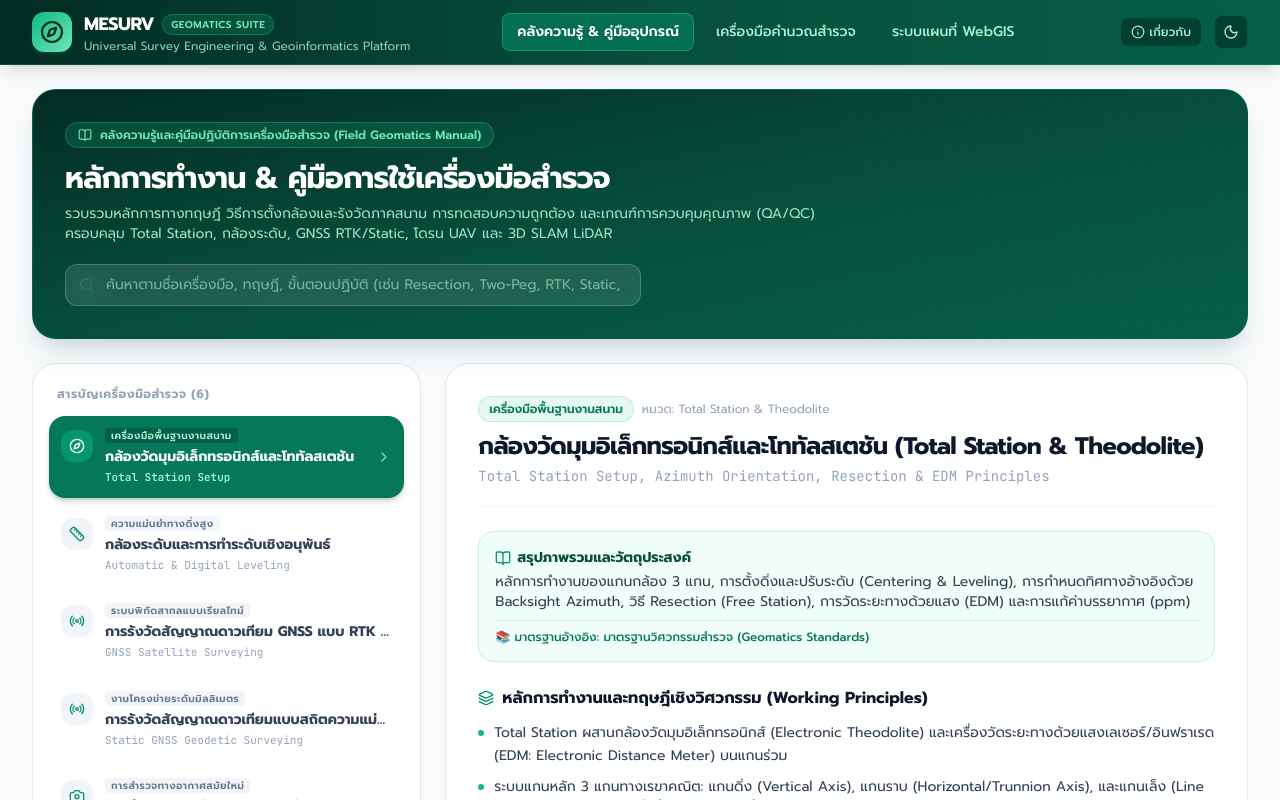
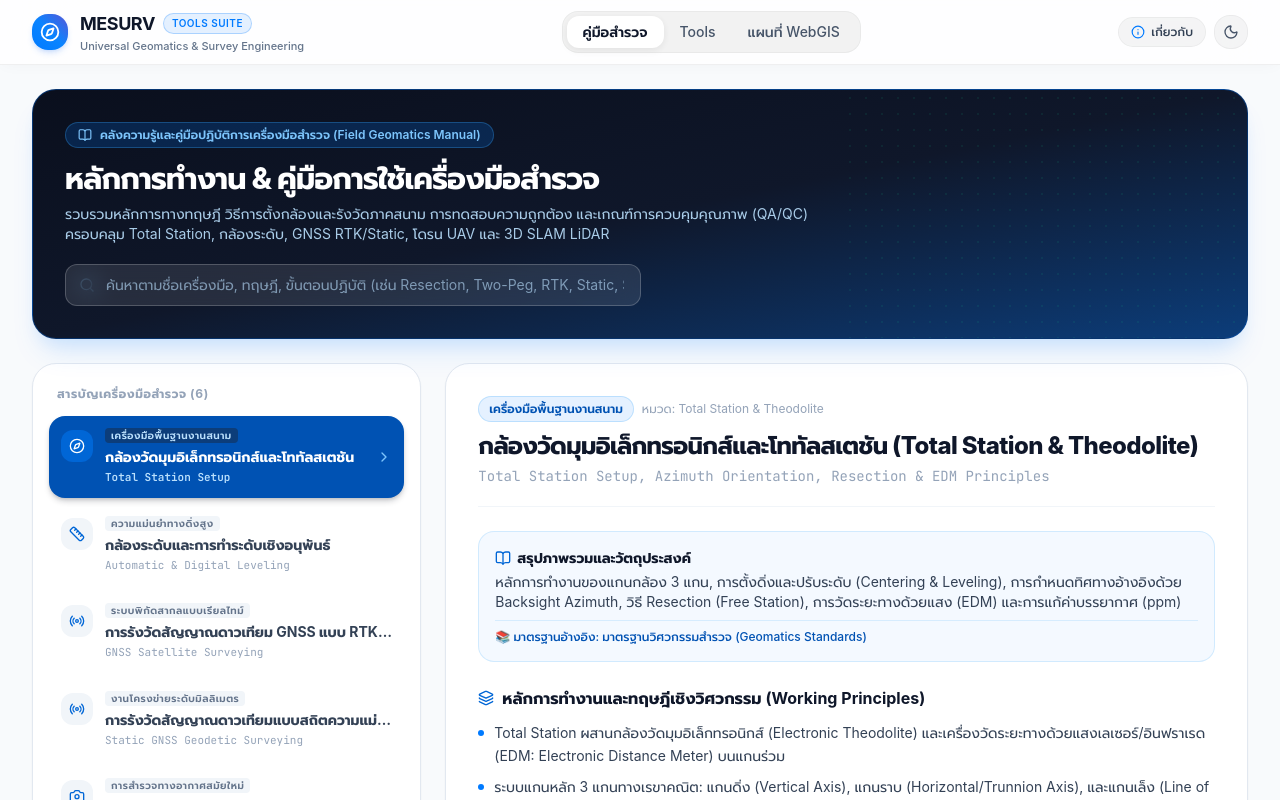
Before and after one commit to methastrategy/mesurvey-website, a React (Vite) app: page / in a window 1280 px wide. Shown: the top 800 px of the page. Built offline with nearby package versions, Linux system fonts and the light colour scheme; what proj4 would draw is missing.

Commit message:
feat: redesign UI/UX with Apple iOS 18 design system, rename to Tools, and standardize benchmark codes

```diff
--- a/src/components/calculator/CalculatorHub.tsx
+++ b/src/components/calculator/CalculatorHub.tsx
@@ -42,8 +42,26 @@ export const CalculatorHub: React.FC<CalculatorHubProps> = ({ onPlotOnMap }) =>
   return (
     <div className="space-y-6 pb-12">
 
-      {/* Sub-Tab Navigation */}
-      <div className="grid grid-cols-2 md:grid-cols-4 gap-2 sm:gap-3">
+      {/* Tools Section Header */}
+      <div className="flex flex-col sm:flex-row sm:items-center sm:justify-between gap-3 pb-1 border-b border-black/[0.05] dark:border-white/[0.06]">
+        <div>
+          <div className="flex items-center space-x-2">
+            <span className="px-2.5 py-0.5 text-[10px] font-semibold tracking-wider uppercase rounded-full bg-ios-blue/10 dark:bg-ios-blue/20 text-ios-blue dark:text-ios-blueDark border border-ios-blue/25">
+              Tools Suite
+            </span>
+            <span className="text-xs text-slate-400">|</span>
+            <span className="text-xs text-slate-500 dark:text-slate-400 font-mono">
+              Geodesy & Field Algorithms
+            </span>
+          </div>
+          <h2 className="text-xl sm:text-2xl font-bold text-slate-900 dark:text-white mt-1 tracking-tight">
+            เครื่องมือคำนวณวิศวกรรมสำรวจ
+          </h2>
+        </div>
+      </div>
+
+      {/* iOS Native Segmented Bar */}
+      <div className="p-1.5 rounded-2xl bg-black/[0.04] dark:bg-white/[0.06] border border-black/[0.04] dark:border-white/[0.06] backdrop-blur-xl grid grid-cols-2 lg:grid-cols-4 gap-1.5">
         {tabs.map((tab) => {
           const Icon = tab.icon;
           const isActive = activeSubTab === tab.id;
@@ -51,26 +69,24 @@ export const CalculatorHub: React.FC<CalculatorHubProps> = ({ onPlotOnMap }) =>
             <button
               key={tab.id}
               onClick={() => setActiveSubTab(tab.id as any)}
-              className={`p-3.5 sm:p-4 rounded-2xl text-left transition-all duration-200 border flex flex-col justify-between ${
+              className={`p-3 rounded-xl text-left transition-all duration-200 flex items-center space-x-3 ${
                 isActive
-                  ? 'bg-survey-700 text-white border-survey-600 shadow-md shadow-survey-900/20'
-                  : 'bg-white dark:bg-slate-900 text-slate-700 dark:text-slate-300 border-slate-200 dark:border-slate-800 hover:border-survey-500/50 hover:bg-slate-50 dark:hover:bg-slate-800/60'
+                  ? 'bg-white dark:bg-[#2c2d33] text-slate-900 dark:text-white shadow-[0_2px_8px_rgba(0,0,0,0.08)] font-semibold'
+                  : 'text-slate-600 dark:text-slate-400 hover:text-slate-900 dark:hover:text-white hover:bg-black/[0.02] dark:hover:bg-white/[0.03]'
               }`}
             >
-              <div className="flex items-center justify-between mb-2">
-                <div className={`p-2 rounded-xl ${
-                  isActive ? 'bg-survey-600 text-white' : 'bg-slate-100 dark:bg-slate-800 text-survey-600 dark:text-survey-400'
-                }`}>
-                  <Icon className="w-4 h-4" />
-                </div>
+              <div className={`p-2 rounded-xl shrink-0 transition-colors ${
+                isActive
+                  ? 'bg-ios-blue text-white shadow-sm shadow-blue-500/30'
+                  : 'bg-black/[0.04] dark:bg-white/[0.06] text-slate-500 dark:text-slate-400'
+              }`}>
+                <Icon className="w-4 h-4" />
               </div>
-              <div>
-                <span className="font-bold text-xs sm:text-sm block leading-snug">
+              <div className="min-w-0">
+                <span className="font-bold text-xs sm:text-sm block truncate leading-snug">
                   {tab.label}
                 </span>
-                <span className={`text-[10px] block mt-0.5 font-mono ${
-                  isActive ? 'text-survey-200' : 'text-slate-400 dark:text-slate-500'
-                }`}>
+                <span className="text-[10px] block truncate font-mono text-slate-400 dark:text-slate-500">
                   {tab.labelEn}
                 </span>
               </div>
--- a/src/components/layout/Header.tsx
+++ b/src/components/layout/Header.tsx
@@ -19,7 +19,7 @@ export const Header: React.FC<HeaderProps> = ({
 
   return (
     <>
-      <header className="sticky top-0 z-50 bg-gradient-to-r from-survey-950 via-survey-900 to-survey-800 text-white shadow-lg border-b border-survey-600/40">
+      <header className="sticky top-0 z-50 bg-white/80 dark:bg-[#16181d]/85 backdrop-blur-2xl border-b border-black/[0.06] dark:border-white/[0.08] shadow-[0_2px_15px_-3px_rgba(0,0,0,0.04)] transition-colors">
         <div className="max-w-7xl mx-auto px-4 sm:px-6 lg:px-8">
           <div className="flex items-center justify-between h-16">
 
@@ -28,75 +28,75 @@ export const Header: React.FC<HeaderProps> = ({
               onClick={() => setActiveTab('knowledge')}
               className="flex items-center space-x-3 cursor-pointer group"
             >
-              <div className="w-10 h-10 rounded-xl bg-gradient-to-br from-survey-500 to-survey-300 flex items-center justify-center shadow-md shadow-survey-900/50 group-hover:scale-105 transition-transform duration-200">
-                <Compass className="w-6 h-6 text-survey-950 stroke-[2.2]" />
+              <div className="w-9 h-9 rounded-2xl bg-gradient-to-tr from-[#007AFF] via-[#0A84FF] to-[#5856D6] flex items-center justify-center shadow-md shadow-blue-500/20 group-hover:scale-105 transition-transform duration-200">
+                <Compass className="w-5 h-5 text-white stroke-[2.2]" />
               </div>
               <div>
                 <div className="flex items-center space-x-2">
-                  <span className="font-bold text-lg tracking-tight text-white font-sans">
+                  <span className="font-bold text-lg tracking-tight text-slate-900 dark:text-white font-sans">
                     MESURV
                   </span>
-                  <span className="px-2 py-0.5 text-[10px] font-semibold tracking-wider uppercase rounded-full bg-survey-500/20 text-survey-300 border border-survey-500/40">
-                    Geomatics Suite
+                  <span className="px-2 py-0.5 text-[10px] font-semibold tracking-wider uppercase rounded-full bg-ios-blue/10 dark:bg-ios-blue/20 text-ios-blue dark:text-ios-blueDark border border-ios-blue/25">
+                    Tools Suite
                   </span>
                 </div>
-                <p className="text-xs text-survey-200/80 hidden sm:block">
-                  Universal Survey Engineering & Geoinformatics Platform
+                <p className="text-[11px] text-slate-500 dark:text-slate-400 hidden sm:block font-medium">
+                  Universal Geomatics & Survey Engineering
                 </p>
               </div>
             </div>
 
-            {/* Desktop Navigation Links */}
-            <nav className="hidden md:flex items-center space-x-1 lg:space-x-2">
+            {/* Desktop iOS Native Segmented Bar */}
+            <nav className="hidden md:flex items-center p-1 rounded-2xl bg-black/[0.05] dark:bg-white/[0.07] border border-black/[0.04] dark:border-white/[0.06] backdrop-blur-md">
               <button
                 onClick={() => setActiveTab('knowledge')}
-                className={`px-3.5 py-2 rounded-lg text-sm font-medium transition-all duration-200 ${
+                className={`px-4 py-1.5 rounded-xl text-xs sm:text-sm transition-all duration-200 ${
                   activeTab === 'knowledge'
-                    ? 'bg-survey-700/80 text-white shadow-sm border border-survey-400/40 font-semibold'
-                    : 'text-survey-200 hover:text-white hover:bg-survey-800/60'
+                    ? 'bg-white dark:bg-[#2c2d33] text-slate-900 dark:text-white shadow-[0_2px_8px_rgba(0,0,0,0.08)] font-semibold'
+                    : 'text-slate-600 dark:text-slate-400 hover:text-slate-900 dark:hover:text-white font-medium'
                 }`}
               >
-                คลังความรู้ & คู่มืออุปกรณ์
+                คู่มือสำรวจ
               </button>
               <button
                 onClick={() => setActiveTab('calculator')}
-                className={`px-3.5 py-2 rounded-lg text-sm font-medium transition-all duration-200 ${
+                className={`px-4 py-1.5 rounded-xl text-xs sm:text-sm transition-all duration-200 ${
                   activeTab === 'calculator'
-                    ? 'bg-survey-700/80 text-white shadow-sm border border-survey-400/40 font-semibold'
-                    : 'text-survey-200 hover:text-white hover:bg-survey-800/60'
+                    ? 'bg-white dark:bg-[#2c2d33] text-ios-blue dark:text-ios-blueDark shadow-[0_2px_8px_rgba(0,0,0,0.08)] font-semibold'
+                    : 'text-slate-600 dark:text-slate-400 hover:text-slate-900 dark:hover:text-white font-medium'
                 }`}
               >
-                เครื่องมือคำนวณสำรวจ
+                Tools
               </button>
               <button
                 onClick={() => setActiveTab('map')}
-                className={`px-3.5 py-2 rounded-lg text-sm font-medium transition-all duration-200 ${
+                className={`px-4 py-1.5 rounded-xl text-xs sm:text-sm transition-all duration-200 ${
                   activeTab === 'map'
-                    ? 'bg-survey-700/80 text-white shadow-sm border border-survey-400/40 font-semibold'
-                    : 'text-survey-200 hover:text-white hover:bg-survey-800/60'
+                    ? 'bg-white dark:bg-[#2c2d33] text-slate-900 dark:text-white shadow-[0_2px_8px_rgba(0,0,0,0.08)] font-semibold'
+                    : 'text-slate-600 dark:text-slate-400 hover:text-slate-900 dark:hover:text-white font-medium'
                 }`}
               >
-                ระบบแผนที่ WebGIS
+                แผนที่ WebGIS
               </button>
             </nav>
 
-            {/* Controls: About, Status & Theme */}
-            <div className="flex items-center space-x-2 sm:space-x-3">
+            {/* Controls: About & Theme Toggle */}
+            <div className="flex items-center space-x-2">
               <button
                 onClick={() => setIsAboutOpen(true)}
-                className="px-2.5 py-1.5 rounded-lg text-xs font-medium text-survey-200 hover:text-white bg-survey-950/60 hover:bg-survey-800 border border-survey-700/50 transition-colors flex items-center space-x-1"
+                className="px-3 py-1.5 rounded-2xl text-xs font-medium text-slate-700 dark:text-slate-300 bg-black/[0.04] dark:bg-white/[0.06] hover:bg-black/[0.08] dark:hover:bg-white/[0.1] border border-black/[0.04] dark:border-white/[0.06] transition-all flex items-center space-x-1.5"
                 title="เกี่ยวกับระบบและมาตรฐานอ้างอิง"
               >
-                <Info className="w-3.5 h-3.5" />
+                <Info className="w-3.5 h-3.5 text-ios-blue" />
                 <span className="hidden sm:inline">เกี่ยวกับ</span>
               </button>
 
               <button
                 onClick={toggleTheme}
                 aria-label="Toggle Theme"
-                className="p-2 rounded-lg bg-survey-950/60 hover:bg-survey-800 text-survey-200 hover:text-white border border-survey-700/50 transition-colors"
+                className="p-2 rounded-2xl bg-black/[0.04] dark:bg-white/[0.06] hover:bg-black/[0.08] dark:hover:bg-white/[0.1] text-slate-700 dark:text-slate-300 border border-black/[0.04] dark:border-white/[0.06] transition-all"
               >
-                {isDark ? <Sun className="w-4 h-4 text-amber-300" /> : <Moon className="w-4 h-4 text-survey-200" />}
+                {isDark ? <Sun className="w-4 h-4 text-amber-400" /> : <Moon className="w-4 h-4 text-slate-600" />}
               </button>
             </div>
 
--- a/src/components/layout/Navigation.tsx
+++ b/src/components/layout/Navigation.tsx
@@ -8,14 +8,14 @@ interface NavigationProps {
 
 export const Navigation: React.FC<NavigationProps> = ({ activeTab, setActiveTab }) => {
   return (
-    <nav className="md:hidden fixed bottom-0 left-0 right-0 z-50 bg-white/95 dark:bg-slate-900/95 backdrop-blur-md border-t border-slate-200 dark:border-slate-800 shadow-lg">
+    <nav className="md:hidden fixed bottom-3 left-3 right-3 z-50 bg-white/85 dark:bg-[#1c1c1e]/85 backdrop-blur-2xl border border-black/[0.06] dark:border-white/[0.1] shadow-[0_10px_30px_rgba(0,0,0,0.12)] rounded-3xl p-1.5 transition-all">
       <div className="grid grid-cols-3 max-w-md mx-auto">
 
         <button
           onClick={() => setActiveTab('knowledge')}
-          className={`flex flex-col items-center justify-center py-2.5 px-1 transition-colors min-h-[52px] ${
+          className={`flex flex-col items-center justify-center py-2 px-1 rounded-2xl transition-all min-h-[50px] ${
             activeTab === 'knowledge'
-              ? 'text-survey-600 dark:text-survey-400 font-semibold'
+              ? 'bg-black/[0.04] dark:bg-white/[0.08] text-ios-blue dark:text-ios-blueDark font-semibold shadow-sm'
               : 'text-slate-500 dark:text-slate-400 hover:text-slate-900 dark:hover:text-slate-200'
           }`}
         >
@@ -25,21 +25,21 @@ export const Navigation: React.FC<NavigationProps> = ({ activeTab, setActiveTab
 
         <button
           onClick={() => setActiveTab('calculator')}
-          className={`flex flex-col items-center justify-center py-2.5 px-1 transition-colors min-h-[52px] ${
+          className={`flex flex-col items-center justify-center py-2 px-1 rounded-2xl transition-all min-h-[50px] ${
             activeTab === 'calculator'
-              ? 'text-survey-600 dark:text-survey-400 font-semibold'
+              ? 'bg-black/[0.04] dark:bg-white/[0.08] text-ios-blue dark:text-ios-blueDark font-semibold shadow-sm'
               : 'text-slate-500 dark:text-slate-400 hover:text-slate-900 dark:hover:text-slate-200'
           }`}
         >
           <Calculator className={`w-5 h-5 mb-1 ${activeTab === 'calculator' ? 'stroke-[2.5]' : 'stroke-2'}`} />
-          <span className="text-[11px] leading-tight">เครื่องมือคำนวณ</span>
+          <span className="text-[11px] leading-tight font-medium">Tools</span>
         </button>
 
         <button
           onClick={() => setActiveTab('map')}
-          className={`flex flex-col items-center justify-center py-2.5 px-1 transition-colors min-h-[52px] ${
+          className={`flex flex-col items-center justify-center py-2 px-1 rounded-2xl transition-all min-h-[50px] ${
             activeTab === 'map'
-              ? 'text-survey-600 dark:text-survey-400 font-semibold'
+              ? 'bg-black/[0.04] dark:bg-white/[0.08] text-ios-blue dark:text-ios-blueDark font-semibold shadow-sm'
               : 'text-slate-500 dark:text-slate-400 hover:text-slate-900 dark:hover:text-slate-200'
           }`}
         >
--- a/src/components/map/MapToolbar.tsx
+++ b/src/components/map/MapToolbar.tsx
@@ -148,7 +148,7 @@ export const MapToolbar: React.FC<MapToolbarProps> = ({
             defaultValue=""
             className="px-2.5 py-1.5 rounded-xl border-none bg-transparent text-xs text-slate-700 dark:text-slate-300 font-semibold focus:outline-none cursor-pointer"
           >
-            <option value="" disabled>📌 จุดอ้างอิงรังวัด...</option>
+            <option value="" disabled>📍 หมุดพิกัดอ้างอิงที่มี...</option>
             {SURVEY_BOOKMARKS.map((b) => (
               <option key={b.id} value={b.id}>
                 {b.name}
--- a/src/index.css
+++ b/src/index.css
@@ -7,7 +7,19 @@
     height: 100%;
     margin: 0;
     padding: 0;
+    -webkit-font-smoothing: antialiased;
+    -moz-osx-font-smoothing: grayscale;
   }
+}
+
+.ios-glass {
+  background: rgba(255, 255, 255, 0.72);
+  backdrop-filter: blur(20px);
+  -webkit-backdrop-filter: blur(20px);
+}
+
+.dark .ios-glass {
+  background: rgba(28, 28, 30, 0.75);
 }
 
 /* Custom scrollbar */
--- a/tailwind.config.js
+++ b/tailwind.config.js
@@ -8,18 +8,39 @@ export default {
   theme: {
     extend: {
       colors: {
+        ios: {
+          blue: '#007AFF',
+          blueDark: '#0A84FF',
+          indigo: '#5856D6',
+          purple: '#AF52DE',
+          teal: '#30B0C7',
+          mint: '#00C7BE',
+          gray: {
+            50: '#F9F9FB',
+            100: '#F2F2F7',
+            200: '#E5E5EA',
+            300: '#D1D1D6',
+            400: '#C7C7CC',
+            500: '#AEAEB2',
+            600: '#8E8E93',
+            700: '#636366',
+            800: '#3A3A3C',
+            900: '#1C1C1E',
+            950: '#000000',
+          }
+        },
         survey: {
-          50: '#ecfdf5',
-          100: '#d1fae5',
-          200: '#a7f3d0',
-          300: '#6ee7b7',
-          400: '#34d399',
-          500: '#10b981',
-          600: '#059669',
-          700: '#047857',
-          800: '#065f46',
-          900: '#064e3b',
-          950: '#022c22',
+          50: '#f0f7ff',
+          100: '#e0effe',
+          200: '#bae0fd',
+          300: '#7dc5fc',
+          400: '#38a5f8',
+          500: '#007AFF',
+          600: '#0066D6',
+          700: '#0052B3',
+          800: '#0c3d7a',
+          900: '#0f172a',
+          950: '#0a0f1d',
         },
         ku: {
           green: '#006a4e',
@@ -28,13 +49,17 @@ export default {
         }
       },
       fontFamily: {
-        sans: ['Prompt', 'Inter', '-apple-system', 'BlinkMacSystemFont', 'Segoe UI', 'Roboto', 'sans-serif'],
-        mono: ['JetBrains Mono', 'Fira Code', 'Courier New', 'monospace'],
+        sans: ['-apple-system', 'BlinkMacSystemFont', 'SF Pro Text', 'SF Pro Display', 'Prompt', 'Inter', 'Segoe UI', 'Roboto', 'sans-serif'],
+        mono: ['SF Mono', 'JetBrains Mono', 'Fira Code', 'Courier New', 'monospace'],
         sarabun: ['Sarabun', 'sans-serif'],
       },
       boxShadow: {
-        'geo': '0 10px 25px -5px rgba(6, 78, 59, 0.08), 0 8px 10px -6px rgba(6, 78, 59, 0.04)',
-        'geo-lg': '0 20px 30px -10px rgba(6, 78, 59, 0.15), 0 10px 15px -5px rgba(6, 78, 59, 0.08)',
+        'ios-sm': '0 1px 3px rgba(0, 0, 0, 0.05), 0 1px 2px rgba(0, 0, 0, 0.03)',
+        'ios': '0 4px 16px -2px rgba(0, 0, 0, 0.06), 0 2px 6px -1px rgba(0, 0, 0, 0.04)',
+        'ios-lg': '0 12px 32px -4px rgba(0, 0, 0, 0.08), 0 4px 12px -2px rgba(0, 0, 0, 0.03)',
+        'ios-glow': '0 0 20px -3px rgba(0, 122, 255, 0.25)',
+        'geo': '0 10px 25px -5px rgba(0, 122, 255, 0.08), 0 8px 10px -6px rgba(0, 122, 255, 0.04)',
+        'geo-lg': '0 20px 30px -10px rgba(0, 122, 255, 0.15), 0 10px 15px -5px rgba(0, 122, 255, 0.08)',
       }
     },
   },
```
Also changed, not shown: src/components/calculator/CoordinateConverter.tsx (+42 -67 lines), src/components/calculator/LandAreaCalculator.tsx (+12 -12 lines), src/components/layout/Footer.tsx (+4 -4 lines), src/data/survey-presets.ts (+6 -6 lines).
